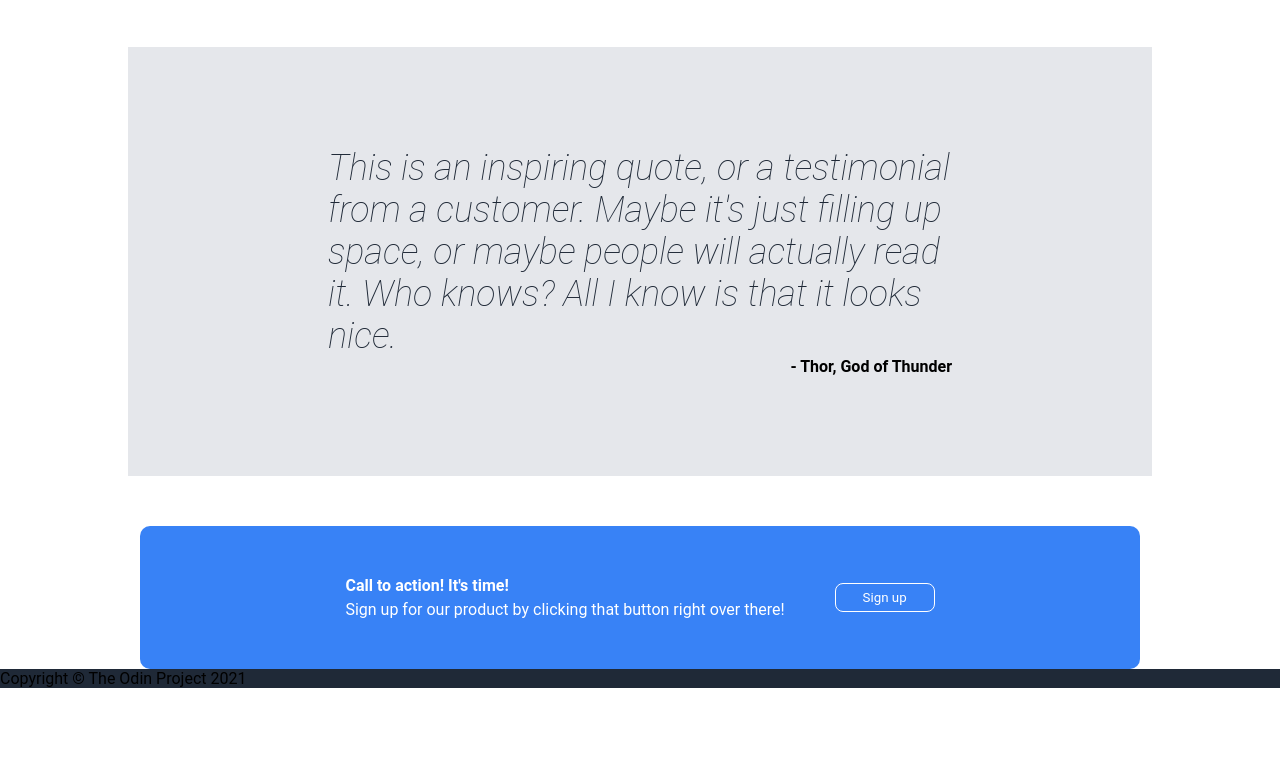
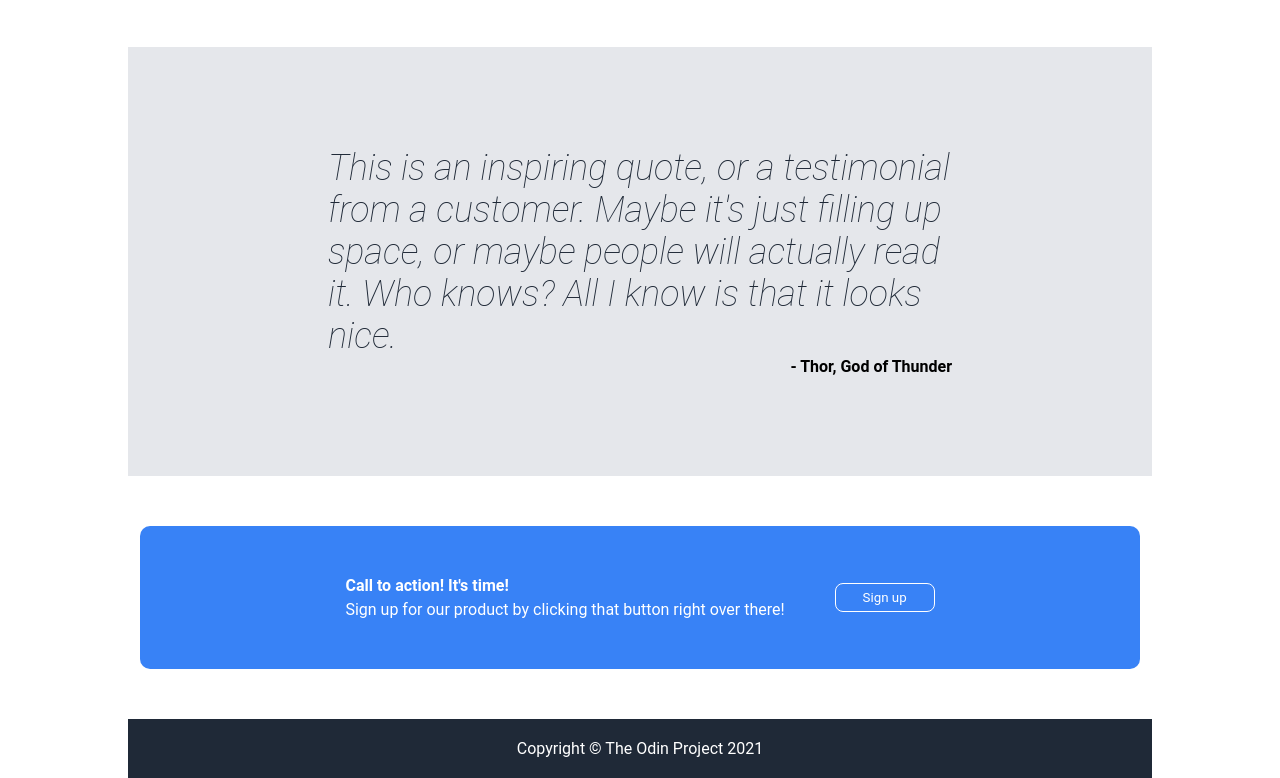
Before and after one commit to davidreichardt/project-landing-page, a plain HTML site: page index.html in a window 1280 px wide. Shown: the part 796-1574 px from the top of the page. Before the commit the page ends 1484 px from the top, so only its background shows below. Drawn offline with Linux system fonts and the light colour scheme.

Commit message:
applied styling to footer

```diff
--- a/style.css
+++ b/style.css
@@ -170,3 +170,14 @@
   border-radius: 8px;
   border: 1px solid white;
 }
+
+.footer {
+  display: flex;
+  justify-content: center;
+  align-items: center;
+  padding: 20px;
+  width: 80%;
+  max-width: 1200px;
+  margin: 50px auto 0;
+  color: white;
+}
```
